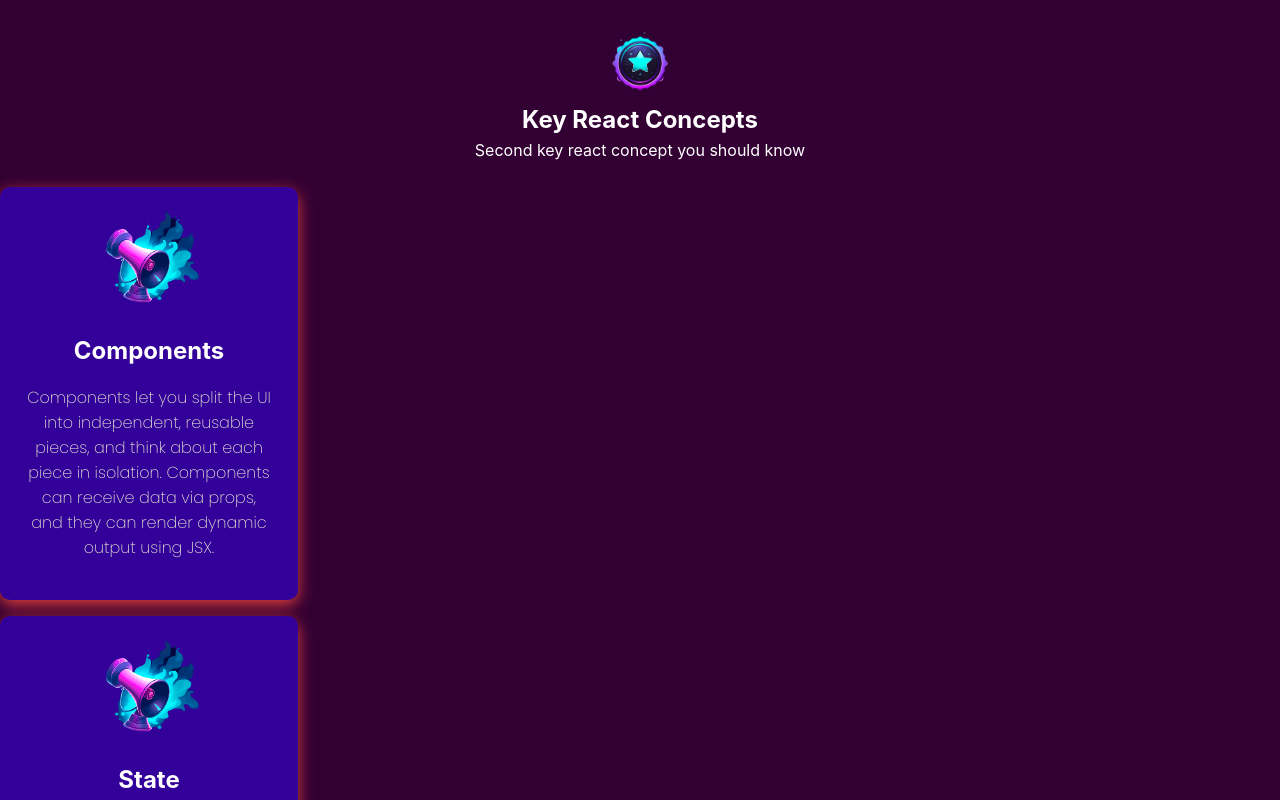
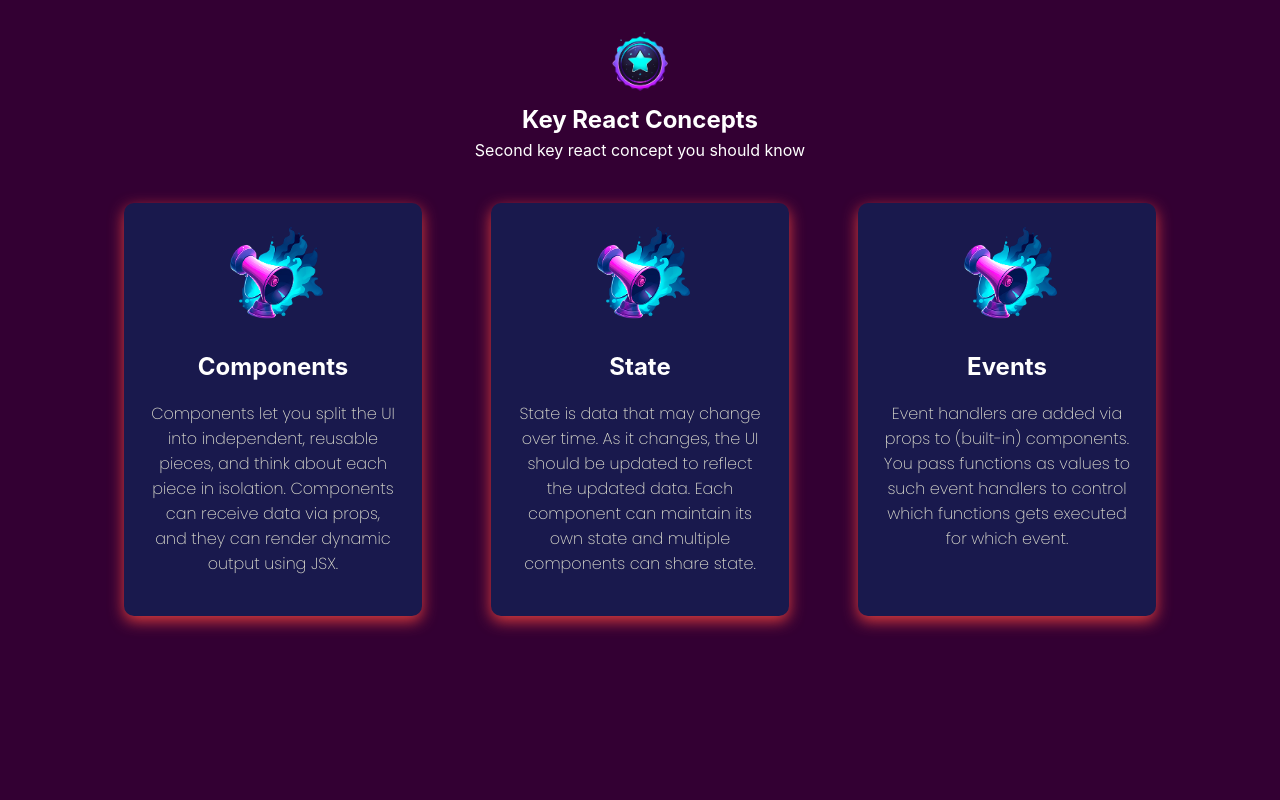
Before and after one commit to Kanharajput/ReactCompProj, a JavaScript app: page / in a window 1280 px wide. Shown: the top 800 px of the page. Built offline with nearby package versions, Linux system fonts and the light colour scheme; the HTML template or start-up script is replaced by a standard one.

Commit message:
card flex in row direction & proj structured

```diff
--- a/src/App.js
+++ b/src/App.js
@@ -1,5 +1,5 @@
-import Intro from './components/Intro';
-import Concepts from './components/ConceptComp/Concepts';
+import Intro from './components/introcomp/Intro';
+import Concepts from './components/conceptcomp/Concepts';
 import ComponentImg from './assets/images/components.png';
 import EventImg from './assets/images/events.png';
 import StateImg from './assets/images/state.png';
--- a/src/components/ConceptComp/Concept.js
+++ b/src/components/conceptcomp/Concept.js
@@ -1,5 +1,5 @@
 import EventImg from '../../assets/images/events.png';
-import Card from '../../UI/Card';
+import Card from '../ui/Card';
 import './Concept.css';
 
 function Concept(props){
--- /dev/null
+++ b/src/components/conceptcomp/Concepts.css
@@ -0,0 +1,6 @@
+.concepts{
+    max-width: 1170px;
+    display: flex;
+    justify-content: space-evenly;
+    margin: 0 auto;
+}
--- a/src/components/ConceptComp/Concepts.js
+++ b/src/components/conceptcomp/Concepts.js
@@ -1,8 +1,9 @@
 import Concept from './Concept.js';
+import './Concepts.css';
 
 function Concepts(props){
     return(
-        <div>
+        <div className='concepts'>
             <Concept concept={props.concepts[0]}/>
             <Concept concept={props.concepts[1]}/>
             <Concept concept={props.concepts[2]}/>
--- a/src/components/Intro.js
+++ b/src/components/introcomp/Intro.js
@@ -1,4 +1,4 @@
-import KeyConceptImg from '../assets/images/key-concepts.png';
+import KeyConceptImg from '../../assets/images/key-concepts.png';
 import './Intro.css';
 
 function Intro(){
--- a/src/UI/Card.css
+++ b/src/components/ui/Card.css
@@ -1,5 +1,5 @@
 :root{
-    --card-background: #330099;
+    --card-background: #19194d;
     --box-shadow: 0 5px 15px rgb(221, 60, 60);
     --white: white;
 }
```
Also changed, not shown: src/components/conceptcomp/Concept.css (renamed from src/components/ConceptComp/Concept.css), src/components/introcomp/Intro.css (renamed from src/components/Intro.css), src/components/ui/Card.js (renamed from src/UI/Card.js).
